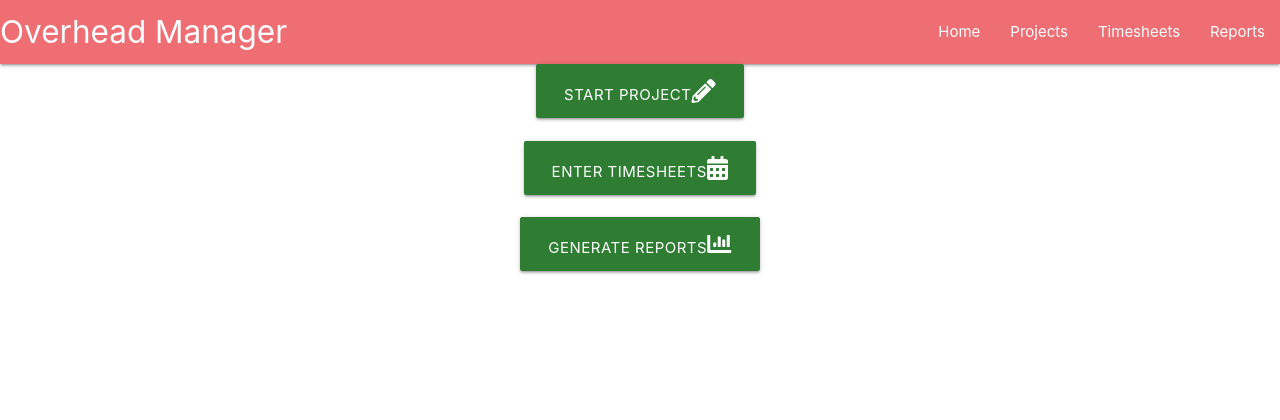
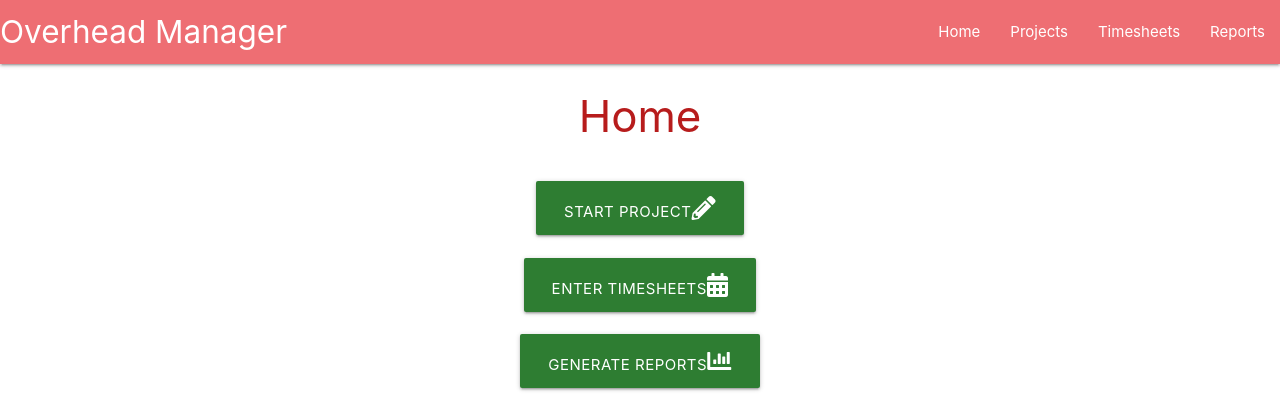
Before and after one commit to Mikewalk28/Milestone-project-3, a Flask app: page / in a window 1280 px wide. Shown: the top 420 px of the page. Run offline with Flask 3, Linux system fonts and the light colour scheme; some libraries are stand-ins or nearby versions.

Commit message:
adding title and spacing to home page

```diff
--- a/overheadmanager/templates/home.html
+++ b/overheadmanager/templates/home.html
@@ -31,6 +31,10 @@
 
     <main class="container">
         {% block content %}
+        <div>
+            <h3 class="red-text text-darken-4 center-align">Home</h3>
+        </div>
+        <br>
          <!-- Buttons to take you posting timesheet or to the report section -->
          <div id="homeSection" class="col s12 center-align">
             <a href="{{ url_for('projects') }}" id="project" class="btn-large green darken-3">Start Project<i class="fas fa-pencil-alt" style="color: white;"></i></a>
```
